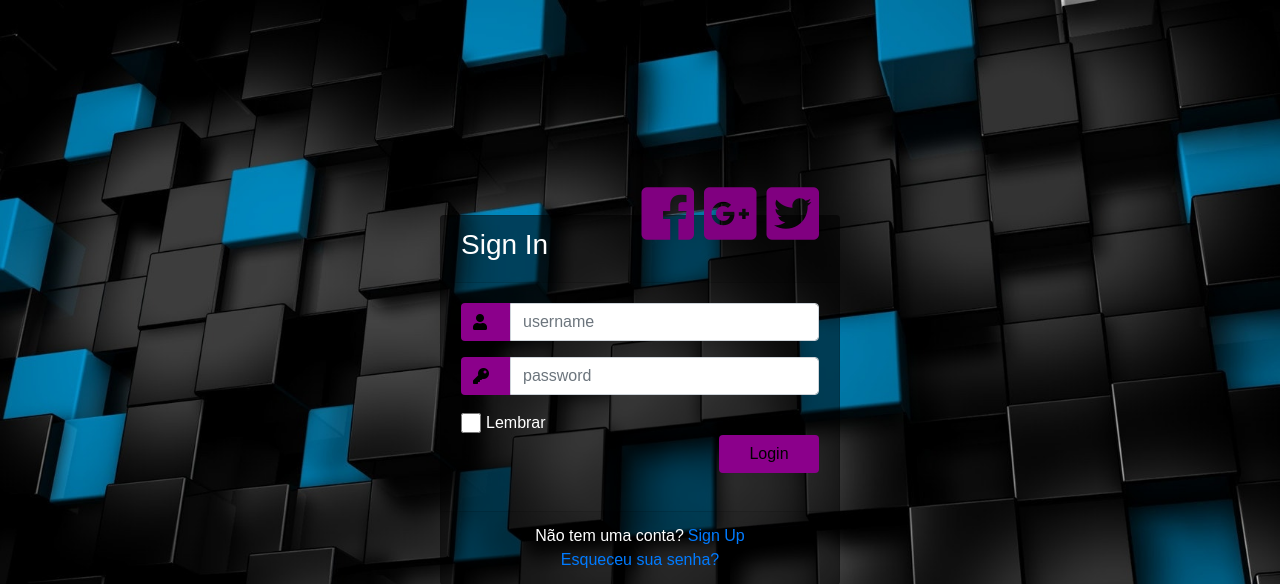
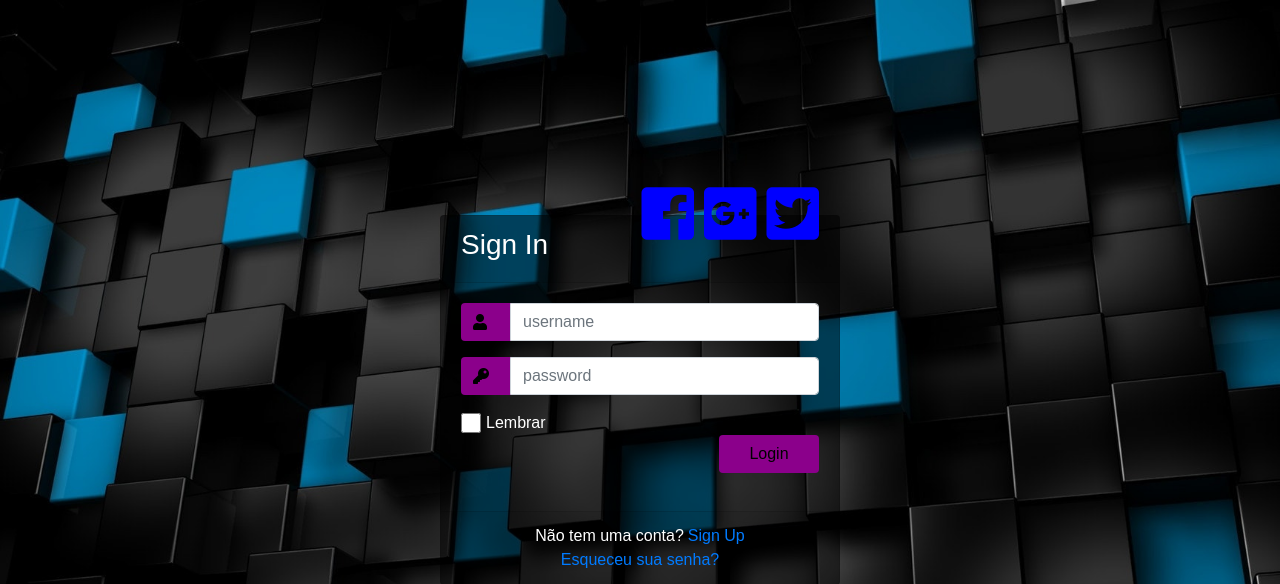
Before and after one commit to SergioFelzener/PI_semestre2, a PHP site: page /login.html in a window 1280 px wide. Shown: the top 584 px of the page. Run offline with PHP 8.4, Linux system fonts and the light colour scheme; some libraries are stand-ins or nearby versions.

Commit message:
change color
teste do git repositorio

```diff
--- a/style.css
+++ b/style.css
@@ -24,7 +24,7 @@ background-color: rgba(0,0,0,0.5) !important;
 .social_icon span{
 font-size: 60px;
 margin-left: 10px;
-color: purple;
+color: blue;
 }
 
 .social_icon span:hover{
```
